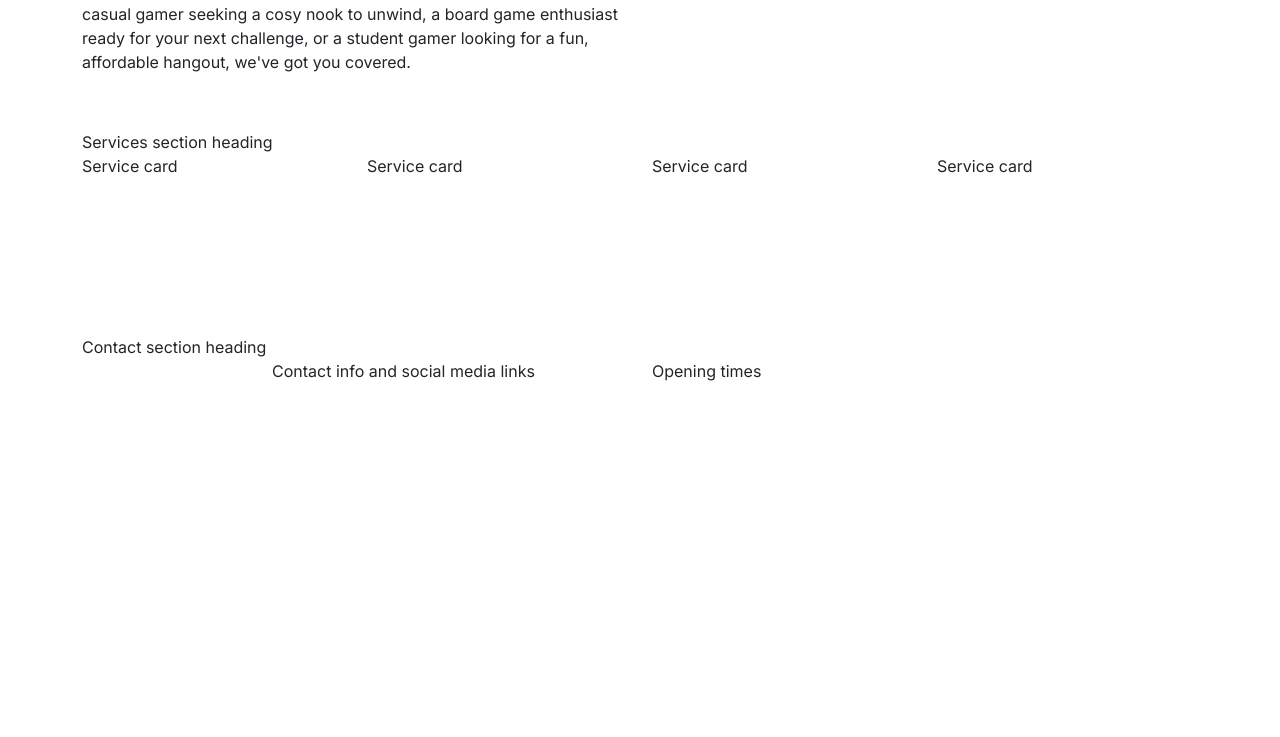
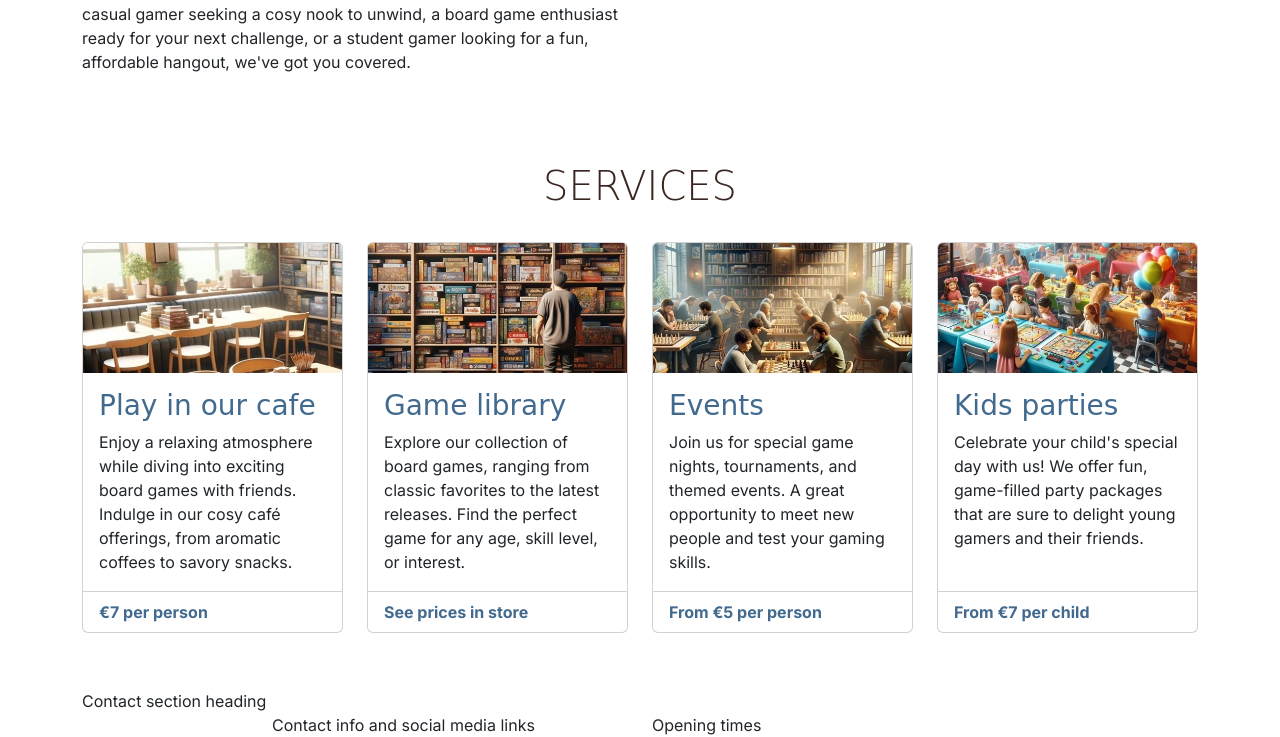
Before and after one commit to LizzyonGit/Boardwalk, a plain HTML site: page index.html in a window 1280 px wide. Shown: the part 417-1154 px from the top of the page. Before the commit the page ends 800 px from the top, so only its background shows below. Drawn offline with nearby package versions, Linux system fonts and the light colour scheme; a web font is replaced by a local one.

Commit message:
add services cards and styles for all screen sizes

```diff
--- a/assets/css/style.css
+++ b/assets/css/style.css
@@ -19,8 +19,16 @@ body {
 h1, h2, h3 {
     font-family: var(--secondary-font);
     color: var(--primary-color);
-    text-transform:uppercase;
 
+}
+
+h1, h2 {
+        text-transform:uppercase;
+
+}
+
+h2 {
+    margin-bottom: 2rem;
 }
 
 .sub-heading-color {
@@ -46,6 +54,18 @@ h1, h2, h3 {
     font-family:var(--secondary-font);
 }
 
+/*Services styles*/
+#services .card-footer {
+    font-weight: bold;
+    color: var(--highlight-color);
+    background-color: transparent;
+}
+
+#services .card {
+    margin-bottom: 1.5rem;
+}
+
+
 
 /*testing
 .container, .row {
@@ -56,3 +76,43 @@ h1, h2, h3 {
     border:2px solid white;
     background-color: lightgrey;
 }*/
+
+/*Media queries*/
+
+/*My initial media query targeting card-text
+@media  and (min-width:768px) {
+
+
+#services .card-text {
+    min-height: 120px;
+}
+}*/
+
+/*Min medium screens*/
+@media screen and (min-width:768px) {
+    #services .card-body {
+        min-height:191px;
+    }
+
+}
+/*At 992px the text on the cards are the same length but there is too much space with the height of the card-body, this fixes that*/
+@media screen and (min-width:992px) {
+    #services .card-body {
+        min-height:auto;
+    }
+
+}
+/*Min xl screens*/
+@media screen and (min-width:1200px) {
+    #services .card-body {
+        min-height:218px;
+    }
+
+}
+/*Min xxl screens*/
+@media screen and (min-width:1400px) {
+    #services .card-body {
+        min-height:190px;
+    }
+
+}
--- a/index.html
+++ b/index.html
@@ -88,13 +88,79 @@ column, and set a minimum height to stretch the page body to the full height of
     <!--main element with sections, not part of grid structure-->
 <main>
     <!--services section-->
-    <section class="container">
+    <section id="services" class="container section">
         <div class="row">
-            <div class="col-12">Services section heading</div>
-            <div class="col-12 col-md-6 col-xl-3">Service card</div>
-            <div class="col-12 col-md-6 col-xl-3">Service card</div>
-            <div class="col-12 col-md-6 col-xl-3">Service card</div>
-            <div class="col-12 col-md-6 col-xl-3">Service card</div>
+          <div class="col-12 text-center">
+            <h2 class="display-6">Services</h2>
+          </div>
+          <div class="col-12 col-md-6 col-xl-3">
+            <div class="card">
+                <img src="assets/images/services-1.webp" class="card-img-top"
+                    alt="Boardwalk games cafe table by a window, stacks of boardgames can be seen on the table" >
+                <div class="card-body">
+                    <h3 class="card-title sub-heading-color">Play in our cafe</h3>
+                    <p class="card-text">
+                        Enjoy a relaxing atmosphere while diving into exciting board
+                        games with friends. Indulge in our cosy café offerings, from
+                        aromatic coffees to savory snacks.
+                    </p>
+                </div>
+                <div class="card-footer">
+                    <p class="mb-0">€7 per person</p>
+                </div>
+            </div>
+        </div>
+        <div class="col-12 col-md-6 col-xl-3">
+            <div class="card">
+                <img src="assets/images/services-2.webp" class="card-img-top"
+                    alt="Board games stacked in bookshelves, a man can be seen browsing the shelves" />
+                <div class="card-body">
+                    <!-- bootstrap cards come as h5 by default, changed to h3 to fit project heading hierarchy -->
+                    <h3 class="card-title sub-heading-color">Game library</h3>
+                    <p class="card-text">
+                        Explore our collection of board games, ranging from classic
+                        favorites to the latest releases. Find the perfect game for
+                        any age, skill level, or interest.
+                    </p>
+                </div>
+                <div class="card-footer">
+                    <p class="mb-0">See prices in store</p>
+                </div>
+            </div>
+        </div>
+        <div class="col-12 col-md-6 col-xl-3">
+            <div class="card">
+                <img src="assets/images/services-3.webp" class="card-img-top">
+                <div class="card-body">
+                    <h3 class="card-title sub-heading-color">Events</h3>
+                    <p class="card-text">
+                        Join us for special game nights, tournaments, and themed
+                        events. A great opportunity to meet new people and test your
+                        gaming skills.
+                    </p>
+                </div>
+                <div class="card-footer">
+                    <p class="mb-0">From €5 per person</p>
+                </div>
+            </div>
+        </div>
+        <div class="col-12 col-md-6 col-xl-3">
+            <div class="card">
+                <img src="assets/images/services-4.webp" class="card-img-top"
+                    alt="A kids party being held at Boardwalk Games" >
+                <div class="card-body">
+                    <h3 class="card-title sub-heading-color">Kids parties</h3>
+                    <p class="card-text">
+                        Celebrate your child's special day with us! We offer fun,
+                        game-filled party packages that are sure to delight young
+                        gamers and their friends.
+                    </p>
+                </div>
+                <div class="card-footer">
+                    <p class="mb-0">From €7 per child</p>
+                </div>
+            </div>
+        </div>
         </div>
     </section>
 </main>
```
